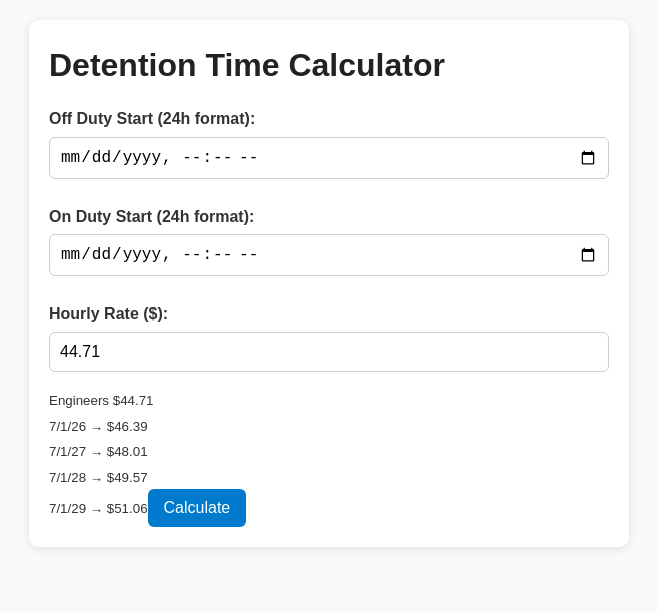
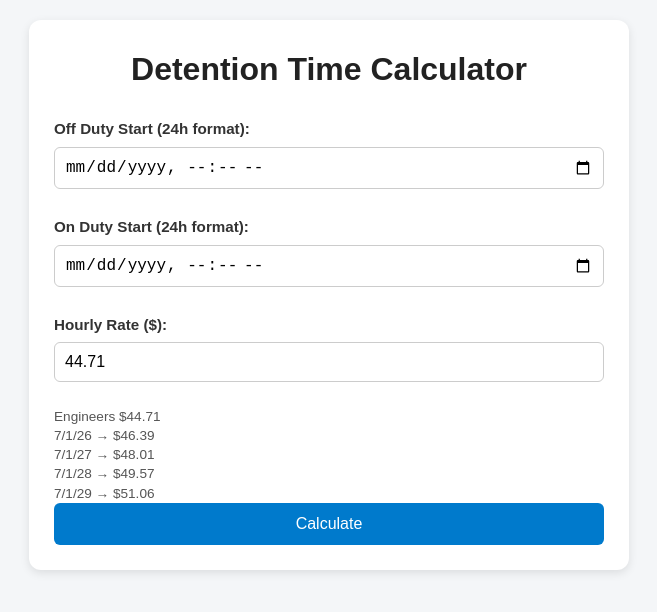
Before and after one commit to LinersExpress/DetentionTime-calculator1, a React (Vite) app: page / in a window 1280 px wide. Shown: the top 612 px of the page, without its empty margins (311-968 px from the left). Built offline with nearby package versions, Linux system fonts and the light colour scheme.

Commit message:
Update style.css

```diff
--- a/style.css
+++ b/style.css
@@ -1,4 +1,4 @@
-/* Reset some default browser styles */
+/* Reset */
 * {
   margin: 0;
   padding: 0;
@@ -7,54 +7,63 @@
 
 body {
   font-family: Arial, sans-serif;
-  background-color: #f9f9f9;
+  background-color: #f4f6f8;
   color: #333;
-  line-height: 1.6;
+  line-height: 1.5;
   padding: 20px;
 }
 
-/* Main container */
+/* Container */
 .container {
   max-width: 600px;
   margin: 0 auto;
   background: #fff;
-  padding: 20px;
-  border-radius: 10px;
-  box-shadow: 0 2px 8px rgba(0, 0, 0, 0.1);
+  padding: 25px;
+  border-radius: 12px;
+  box-shadow: 0 3px 10px rgba(0, 0, 0, 0.1);
 }
 
-/* Headings */
-h1, h2, h3 {
-  margin-bottom: 15px;
-  font-weight: 600;
+/* Heading */
+h1 {
+  text-align: center;
+  margin-bottom: 25px;
   color: #222;
 }
 
-/* Labels and inputs */
+/* Labels & Inputs */
 label {
   display: block;
-  margin: 10px 0 5px;
+  margin: 12px 0 6px;
   font-weight: bold;
+  font-size: 0.95rem;
 }
 
-input, select {
+input {
   width: 100%;
   padding: 10px;
-  margin-bottom: 15px;
+  font-size: 1rem;
   border: 1px solid #ccc;
   border-radius: 6px;
-  font-size: 1rem;
+  margin-bottom: 15px;
+}
+
+input:focus {
+  outline: none;
+  border-color: #007acc;
+  box-shadow: 0 0 4px rgba(0, 122, 204, 0.4);
 }
 
 /* Buttons */
 button {
+  width: 100%;
   background: #007acc;
   color: #fff;
+  padding: 12px;
+  font-size: 1rem;
   border: none;
-  padding: 10px 16px;
   border-radius: 6px;
   cursor: pointer;
-  font-size: 1rem;
+  transition: background 0.2s ease;
 }
 
 button:hover {
@@ -65,7 +74,22 @@ button:hover {
 .results {
   margin-top: 20px;
   padding: 15px;
-  background: #f1f1f1;
+  background: #f1f5f9;
+  border: 1px solid #ddd;
   border-radius: 8px;
-  border: 1px solid #ddd;
 }
+
+.results p {
+  margin: 8px 0;
+  font-size: 1rem;
+  font-weight: 500;
+}
+
+/* Small text */
+small {
+  display: block;
+  margin-top: 10px;
+  font-size: 0.85rem;
+  color: #555;
+  line-height: 1.4;
+}
```
